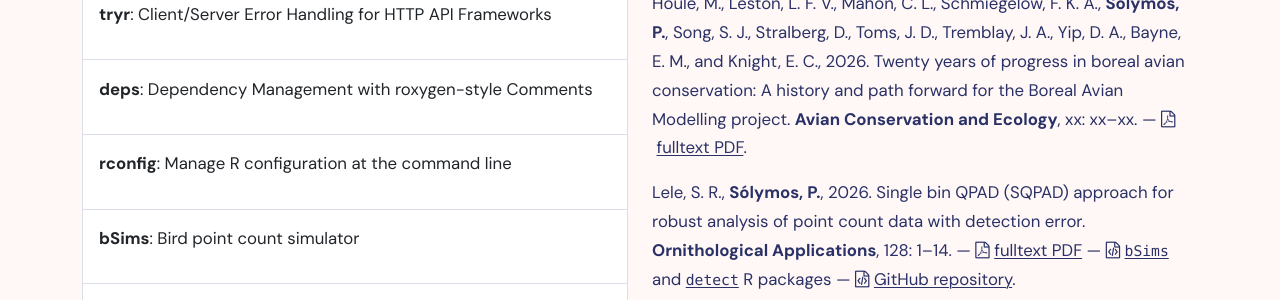
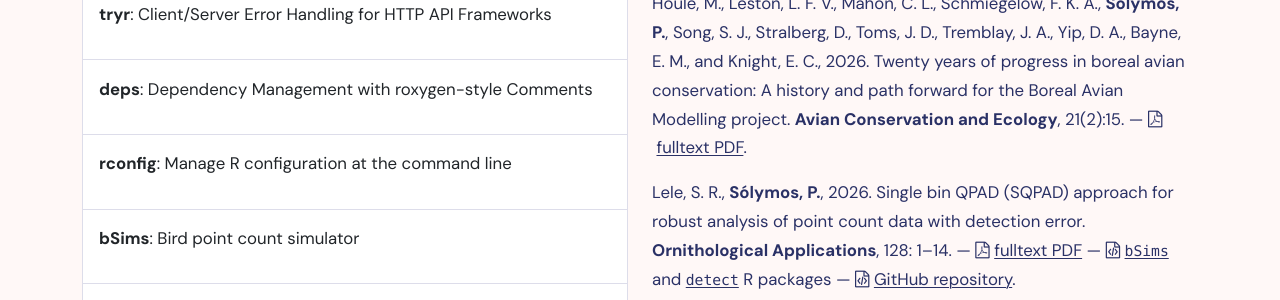
Before and after one commit to psolymos/psolymos.github.io, a Jekyll site: the page built from index.html, in a window 1280 px wide and 900 px high, scrolled down 1835 px. Shown: the part 152-452 px from the top of the window. Built offline with Jekyll 4.4.1, drawn with Linux system fonts in a browser that asks for light colours; comment, search, counter and statistics services are not loaded.

Commit message:
Page number
Signed-off-by: Peter Solymos <psolymos@gmail.com>

```diff
--- a/_data/papers.yml
+++ b/_data/papers.yml
@@ -59,7 +59,7 @@
     P.</strong>, Song, S. J., Stralberg, D., Toms, J. D., Tremblay, J. A., Yip, D.
     A., Bayne, E. M., and Knight, E. C., 2026. Twenty years of progress in boreal
     avian conservation: A history and path forward for the Boreal Avian Modelling
-    project. <strong>Avian Conservation and Ecology</strong>, xx: xx&ndash;xx.'
+    project. <strong>Avian Conservation and Ecology</strong>, 21(2):15.'
   link: ~
   fulltext: https://www.ace-eco.org/vol21/iss2/art15
   doi: 10.5751/ACE-03106-210215
--- a/_data/papers_to_edit.yml
+++ b/_data/papers_to_edit.yml
@@ -57,7 +57,7 @@
 - id: VanWilgenburg2026
   type: paper
   year: 2026
-  text: "Van Wilgenburg, S. L., Ball, J. R., Barker, N. K. S., Casey, B. G., Crosby, A., Cumming, S. G., Docherty, T. D. S., Drake, A. V., Fontaine, T., Haché, S., Houle, M., Leston, L. F. V., Mahon, C. L., Schmiegelow, F. K. A., <strong>S&oacute;lymos, P.</strong>, Song, S. J., Stralberg, D., Toms, J. D., Tremblay, J. A., Yip, D. A., Bayne, E. M., and Knight, E. C., 2026. Twenty years of progress in boreal avian conservation: A history and path forward for the Boreal Avian Modelling project. <strong>Avian Conservation and Ecology</strong>, xx: xx&ndash;xx."
+  text: "Van Wilgenburg, S. L., Ball, J. R., Barker, N. K. S., Casey, B. G., Crosby, A., Cumming, S. G., Docherty, T. D. S., Drake, A. V., Fontaine, T., Haché, S., Houle, M., Leston, L. F. V., Mahon, C. L., Schmiegelow, F. K. A., <strong>S&oacute;lymos, P.</strong>, Song, S. J., Stralberg, D., Toms, J. D., Tremblay, J. A., Yip, D. A., Bayne, E. M., and Knight, E. C., 2026. Twenty years of progress in boreal avian conservation: A history and path forward for the Boreal Avian Modelling project. <strong>Avian Conservation and Ecology</strong>, 21(2):15."
   link:
   fulltext: "https://www.ace-eco.org/vol21/iss2/art15"
   doi: 10.5751/ACE-03106-210215
```
